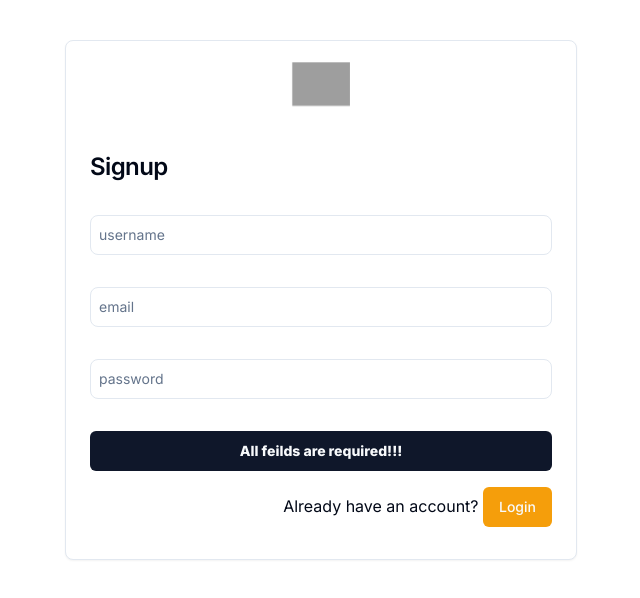
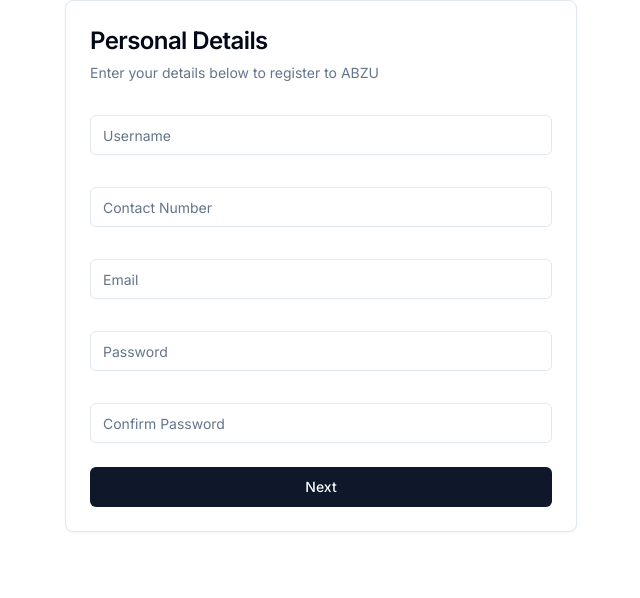
Before and after one commit to sabelo-dev/dashboard, a Next.js app: page /signup in a window 1280 px wide. Shown: the top 598 px of the page, without its empty margins (319-959 px from the left). Built offline with nearby package versions, Linux system fonts and the light colour scheme; grey boxes are pictures that could not be loaded.

Commit message:
signup brand

```diff
--- a/src/app/api/users/signup/route.ts
+++ b/src/app/api/users/signup/route.ts
@@ -1,38 +1,65 @@
 import dbConnect from "@/lib/mongodb";
 import User from "@/models/User";
+import bcryptjs from "bcryptjs";
 import { NextRequest, NextResponse } from "next/server";
-import bcryptjs from "bcryptjs";
+import { uploadFile } from "@/lib/aws-config";
 
-export async function POST(request:NextRequest) {
-    await dbConnect()
+export async function POST(request: NextRequest) {
+  await dbConnect();
 
   try {
-        const reqBody = await request.json()
-        const {username, email, password} = reqBody
+    console.log("Parsing form data...");
+    const formData = await request.formData();
 
-        const user = await User.findOne({email})
-        if(user){
-            return NextResponse.json({error: "User already exist"},{status: 400})
+    const username = formData.get("username") as string;
+    const contactNumber = formData.get("contactNumber") as string;
+    const email = formData.get("email") as string;
+    const password = formData.get("password") as string;
+    const brandName = formData.get("brandName") as string;
+    const brandAddress = formData.get("brandAddress") as string;
+    const estDate = formData.get("estDate") as string;
+
+    console.log("Checking if user exists...");
+    const existingUser = await User.findOne({ email });
+    if (existingUser) {
+      console.log("User already exists with email:", email);
+      return NextResponse.json({ error: "User already exists" }, { status: 400 });
     }
 
-        const salt = await bcryptjs.genSalt(10)
-        const hashedPassword = await bcryptjs.hash(password, salt)
+    console.log("Hashing password...");
+    const salt = await bcryptjs.genSalt(10);
+    const hashedPassword = await bcryptjs.hash(password, salt);
 
+    console.log("Creating new user...");
     const newUser = new User({
       username,
+      contactNumber,
       email,
-            password: hashedPassword
-        })
+      password: hashedPassword,
+      brandDetails: {
+        brandName,
+        brandAddress,
+        estDate,
+      },
+    });
 
-        const savedUser = await newUser.save()
+    console.log("Saving user...");
+    const savedUser = await newUser.save();
 
+    console.log("User registration successful:", savedUser);
     return NextResponse.json({
       message: "User registration successful",
       success: true,
-            savedUser
-        })
-
+      user: savedUser,
+    });
   } catch (error: any) {
-        return NextResponse.json({error: error.message},{status: 500})
+    console.error("Error creating user:", error.message);
+    return NextResponse.json({ error: error.message }, { status: 500 });
   }
 }
+
+export const config = {
+  api: {
+    bodyParser: false, // Disables the default body parser, allowing formData to be parsed manually
+  },
+};
--- a/src/app/signup/page.tsx
+++ b/src/app/signup/page.tsx
@@ -1,108 +1,72 @@
-"use client"
+"use client";
 
-import React, { useEffect } from "react";
+import React, { useState } from "react";
 import { useRouter } from "next/navigation";
-import axios from "axios";
-import { Card, CardContent, CardHeader, CardTitle } from "@/components/ui/card";
-import { Input } from "@/components/ui/input";
-import { Button } from "@/components/ui/button";
-import Link from "next/link";
 import toast from "react-hot-toast";
-import Image from "next/image";
+import PersonalDetailsForm from "@/components/PersonalDetailsForm";
+import BrandDetailsForm from "@/components/BrandDetailsForm";
 
-export default function SignupPage(){
+export default function SignupPage() {
     const router = useRouter();
-    const [user, setUser] = React.useState({
-        username: "",
+    const [step, setStep] = useState(1);
+    const [formData, setFormData] = useState({
+        name: "",
+        surname: "",
+        contactNumber: "",
         email: "",
         password: "",
-    })
-    const [buttonDisabled, setButtonDisabled] = React.useState(false)
-    const [loading, setLoading] = React.useState(false)
-    const onSignup = async () =>{
-      try {
-        setLoading(true);
-        const response = await axios.post("/api/users/signup", user);
-        console.log("signup successful", response.data);
-        router.push("/login");
-      } catch (error:any) {
-        toast.error(error.message)
-      }finally{
-        setLoading(false);
-      }
-    }
+        confirmPassword: "",
+        brandName: "",
+        brandAddress: "",
+        estDate: "",
+    });
+    const [loading, setLoading] = useState(false);
 
-    useEffect(()=>{
-      if(user.email.length > 0 && user.password.length > 0 && user.username.length){
-        setButtonDisabled(false);
-      }else{
-        setButtonDisabled(true);
-      }
-    },[user]);
+    const handleNext = (newData: any) => {
+        setFormData({ ...formData, ...newData });
+        setStep(step + 1);
+    };
 
-    return(
-        <Card className="flex flex-col mx-auto max-w-lg my-10">
-          <div className="heart flex flex-col items-center py-6">
-              <Image
-                src="/heart.png"
-                alt="Picture of the author"
-                width={50}
-                height={50}
-              />
-          </div>
-            <CardHeader>
-            <CardTitle className="text-2xl">{loading ? "Processing" : "Signup"}</CardTitle>
-            </CardHeader>
-            <CardContent>
-            <div className="grid gap-4">
-              <div className="grid gap-2 py-2">
-                <Input
-                    className="p-2 rounded-lg mb-4 focus:outline-none"
-                    id="username"
-                    type="text"
-                    value={user.username}
-                    onChange={(e) => setUser({...user, username: e.target.value})}
-                    placeholder="username"
+    const handlePrevious = () => {
+        setStep(step - 1);
+    };
+
+    const handleSubmit = async (finalData: any) => {
+        try {
+            setLoading(true);
+            const response = await fetch("/api/users/signup", {
+                method: "POST",
+                headers: {
+                    "Content-Type": "application/json",
+                },
+                body: JSON.stringify(finalData),
+            });
+
+            if (!response.ok) {
+                throw new Error("Failed to create account");
+            }
+
+            toast.success("Signup successful");
+            router.push("/login");
+        } catch (error: any) {
+            toast.error(error.message);
+        } finally {
+            setLoading(false);
+        }
+    };
+
+    return (
+        <>
+            {step === 1 && (
+                <PersonalDetailsForm data={formData} onNext={handleNext} />
+            )}
+            {step === 2 && (
+                <BrandDetailsForm
+                    data={formData}
+                    onNext={handleSubmit}
+                    onPrevious={handlePrevious}
                 />
-              </div>
-            </div>
-            <div className="grid gap-4">
-              <div className="grid gap-2 py-2">
-                <Input
-                    className="p-2 rounded-lg mb-4 focus:outline-none"
-                    id="email"
-                    type="text"
-                    value={user.email}
-                    onChange={(e) => setUser({...user, email: e.target.value})}
-                    placeholder="email"
-                />
-              </div>
-            </div>
-            <div className="grid gap-4">
-              <div className="grid gap-2 py-2">
-                <Input
-                    className="p-2 rounded-lg mb-4 focus:outline-offset-2"
-                    id="password"
-                    type="password"
-                    value={user.password}
-                    onChange={(e) => setUser({...user, password: e.target.value})}
-                    placeholder="password"
-                />
-              </div>
-            </div>
-            <div className="grid gap-4">
-              <div className="grid gap-2 py-2">
-                <Button type='submit' onClick={onSignup} className='w-full border-green-600 focus:ring-0 transition duration-150 ease-in-out'>
-                  {buttonDisabled ? <span className="w-full h-max rounded-md font-extrabold">All feilds are required!!!</span> : "Register"}
-                </Button>
-              </div>
-            </div>
-            <div className="flex flex-col gap-2 items-end">
-              <div className="grid gap-1 py-2">
-                <Link href="/login">Already have an account? <Button className="bg-amber-500 focus:ring-0 transition duration-150 ease-in-out">Login</Button></Link>
-              </div>
-            </div>
-            </CardContent>
-        </Card>
-    )
+            )}
+        </>
+    );
 }
--- a/src/components/BrandDetailsForm.jsx
+++ b/src/components/BrandDetailsForm.jsx
@@ -1,13 +1,13 @@
 "use client";
 
-import React, { useState } from 'react';
+import React, { useState } from "react";
 import { Input } from "@/components/ui/input";
-import { Button } from "@/components/ui/button"
-import { Card, CardContent, CardHeader, CardTitle } from '@/components/ui/card';
+import { Button } from "@/components/ui/button";
+import { Card, CardContent, CardHeader, CardTitle } from "@/components/ui/card";
 
 const BrandDetailsForm = ({ data, onNext, onPrevious }) => {
   const [formData, setFormData] = useState(data);
-  const [errorMessage, setErrorMessage] = useState('');
+  const [errorMessage, setErrorMessage] = useState("");
 
   const handleChange = (e) => {
     const { name, value } = e.target;
@@ -17,24 +17,26 @@ const BrandDetailsForm = ({ data, onNext, onPrevious }) => {
   const handleSubmit = async (e) => {
     e.preventDefault();
 
+    const form = new FormData();
+    for (const key in formData) {
+      form.append(key, formData[key]);
+    }
+
     try {
-      const response = await fetch('/api/verify', {
-        method: 'POST',
-        headers: {
-          'Content-Type': 'application/json',
-        },
-        body: JSON.stringify({ email: formData.brandEmail }),
+      const response = await fetch("/api/users/signup", {
+        method: "POST",
+        body: form, // Send the form data
       });
 
       if (!response.ok) {
-        throw new Error('Failed to send verification email');
+        throw new Error("Failed to create account");
       }
 
       const result = await response.json();
       if (result.success) {
         onNext(formData);
       } else {
-        setErrorMessage(result.message || 'Failed to send verification email');
+        setErrorMessage(result.message || "Failed to create account");
       }
     } catch (error) {
       setErrorMessage(error.message);
@@ -42,7 +44,7 @@ const BrandDetailsForm = ({ data, onNext, onPrevious }) => {
   };
 
   return (
-    <Card>
+    <Card className="mx-auto max-w-lg">
       <CardHeader>
         <CardTitle className="text-2xl">Brand Details</CardTitle>
       </CardHeader>
@@ -56,29 +58,6 @@ const BrandDetailsForm = ({ data, onNext, onPrevious }) => {
                 value={formData.brandName}
                 onChange={handleChange}
                 placeholder="Brand Name"
-                className='form-control block w-full px-3 py-1.5 text-base font-normal text-gray-700 bg-white bg-clip-padding border border-solid border-gray-300 rounded transition ease-in-out m-0 focus:text-gray-700 focus:bg-white focus:border-green-600 focus:outline-none'
-                required
-              />
-            </div>
-            <div className="grid gap-2 py-2">
-              <Input
-                type="text"
-                name="brandContact"
-                value={formData.brandContact}
-                onChange={handleChange}
-                placeholder="Brand Contact"
-                className='form-control block w-full px-3 py-1.5 text-base font-normal text-gray-700 bg-white bg-clip-padding border border-solid border-gray-300 rounded transition ease-in-out m-0 focus:text-gray-700 focus:bg-white focus:border-green-600 focus:outline-none'
-                required
-              />
-            </div>
-            <div className="grid gap-2 py-2">
-              <Input
-                type="email"
-                name="brandEmail"
-                value={formData.brandEmail}
-                onChange={handleChange}
-                placeholder="Brand Email"
-                className='form-control block w-full px-3 py-1.5 text-base font-normal text-gray-700 bg-white bg-clip-padding border border-solid border-gray-300 rounded transition ease-in-out m-0 focus:text-gray-700 focus:bg-white focus:border-green-600 focus:outline-none'
                 required
               />
             </div>
@@ -89,7 +68,6 @@ const BrandDetailsForm = ({ data, onNext, onPrevious }) => {
                 value={formData.brandAddress}
                 onChange={handleChange}
                 placeholder="Brand Address"
-                className='form-control block w-full px-3 py-1.5 text-base font-normal text-gray-700 bg-white bg-clip-padding border border-solid border-gray-300 rounded transition ease-in-out m-0 focus:text-gray-700 focus:bg-white focus:border-green-600 focus:outline-none'
                 required
               />
             </div>
@@ -100,36 +78,17 @@ const BrandDetailsForm = ({ data, onNext, onPrevious }) => {
                 value={formData.estDate}
                 onChange={handleChange}
                 placeholder="Establishment Date"
-                className='form-control block w-full px-3 py-1.5 text-base font-normal text-gray-700 bg-white bg-clip-padding border border-solid border-gray-300 rounded transition ease-in-out m-0 focus:text-gray-700 focus:bg-white focus:border-green-600 focus:outline-none'
                 required
               />
             </div>
-            <div className="grid gap-2 py-2">
-              <Input
-                type="file"
-                name="logo"
-                onChange={(e) => setFormData({ ...formData, logo: e.target.files[0] })}
-                className="cursor-pointer inline-flex items-center px-4 py-2 bg-green-500 text-white rounded-lg shadow-md hover:bg-green-600 focus:outline-none"              />
-            </div>
             {errorMessage && (
-              <div className="text-red-500 text-sm py-2">
-                {errorMessage}
-              </div>
+              <div className="text-red-500 text-sm py-2">{errorMessage}</div>
             )}
-            <div className="flex justify-between items-center space-x-4">
-              <Button
-                type="button"
-                onClick={onPrevious}
-                className='border-green-600 focus:ring-0 transition duration-150 ease-in-out'
-              >
+            <div className="grid gap-2 justify-between items-center space-x-4">
+              <Button type="button" onClick={onPrevious}>
                 Previous
               </Button>
-              <Button
-                type="submit"
-                className='border-green-600 focus:ring-0 transition duration-150 ease-in-out'
-              >
-                Next
-              </Button>
+              <Button type="submit">Submit</Button>
             </div>
           </div>
         </form>
--- a/src/components/PersonalDetailsForm.jsx
+++ b/src/components/PersonalDetailsForm.jsx
@@ -40,36 +40,25 @@ const PersonalDetailsForm = ({ data, onNext }) => {
           <form onSubmit={handleSubmit}>
             <div className="grid gap-4">
               <div className="grid gap-2 py-2">
-                <Input
-                  id="name"
+              <Input
+                  id="username"
                   type="text"
-                  name="name"
-                  value={formData.name}
+                  name="username"
+                  value={formData.username}
                   onChange={handleChange}
-                  placeholder="Name"
+                  placeholder="Username"
                   required
-                />
+              />
               </div>
               <div className="grid gap-2 py-2">
-                <Input
-                  id="surname"
-                  type="text"
-                  name="surname"
-                  value={formData.surname}
-                  onChange={handleChange}
-                  placeholder="Surname"
-                />
-              </div>
-              <div className="grid gap-2 py-2">
-            <Input
-                  id="text"
+              <Input
+                  id="contactNumber"
                   type="text"
                   name="contactNumber"
                   value={formData.contactNumber}
                   onChange={handleChange}
                   placeholder="Contact Number"
-                  required
-                />
+              />
               </div>
               <div className="grid gap-2 py-2">
             <Input
--- a/src/models/User.js
+++ b/src/models/User.js
@@ -1,6 +1,23 @@
 import mongoose, { Schema } from "mongoose";
 
-const userSchema = new mongoose.Schema({
+// Schema for brand details
+const brandDetailsSchema = new Schema({
+    brandName: {
+        type: String,
+        required: [true, "Input brand name"],
+    },
+    brandAddress: {
+        type: String,
+        required: [true, "Input brand address"],
+    },
+    estDate: {
+        type: Date,
+        required: [true, "Input establishment date"],
+    },
+});
+
+// Main user schema
+const userSchema = new Schema({
     username: {
         type: String,
         required: [true, "Input username"],
@@ -15,21 +32,28 @@ const userSchema = new mongoose.Schema({
         type: String,
         required: [true, "Input password"],
     },
-    isVerified:{
+    contactNumber: {
+        type: String,
+        required: [false, "Input contact number"],
+    },
+    isVerified: {
         type: Boolean,
-        default: false
+        default: false,
     },
-    isAdmin:{
+    isAdmin: {
         type: Boolean,
-        default: false
+        default: false,
     },
     forgotPasswordToken: String,
     forgotPasswordTokenExpiry: Date,
     verifyToken: String,
     verifyTokenExpiry: Date,
-})
+    brandDetails: {
+        type: brandDetailsSchema,
+        required: true, // Making brand details required
+    },
+});
 
-const User = mongoose.models.users || mongoose.model
-("users", userSchema);
+const User = mongoose.models.users || mongoose.model("users", userSchema);
 
 export default User;
```
Lines whose indentation alone changed are shown as unchanged.
